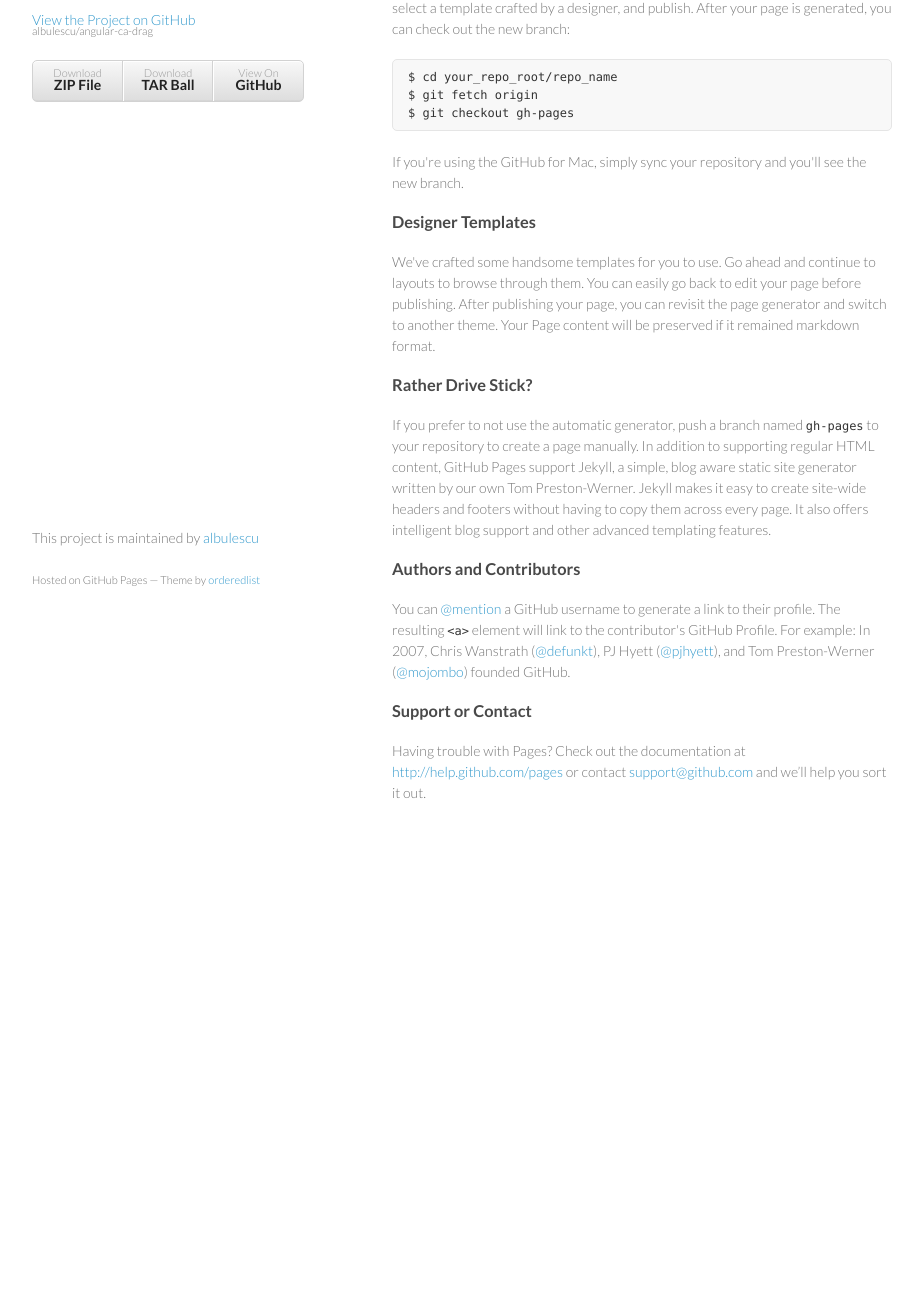
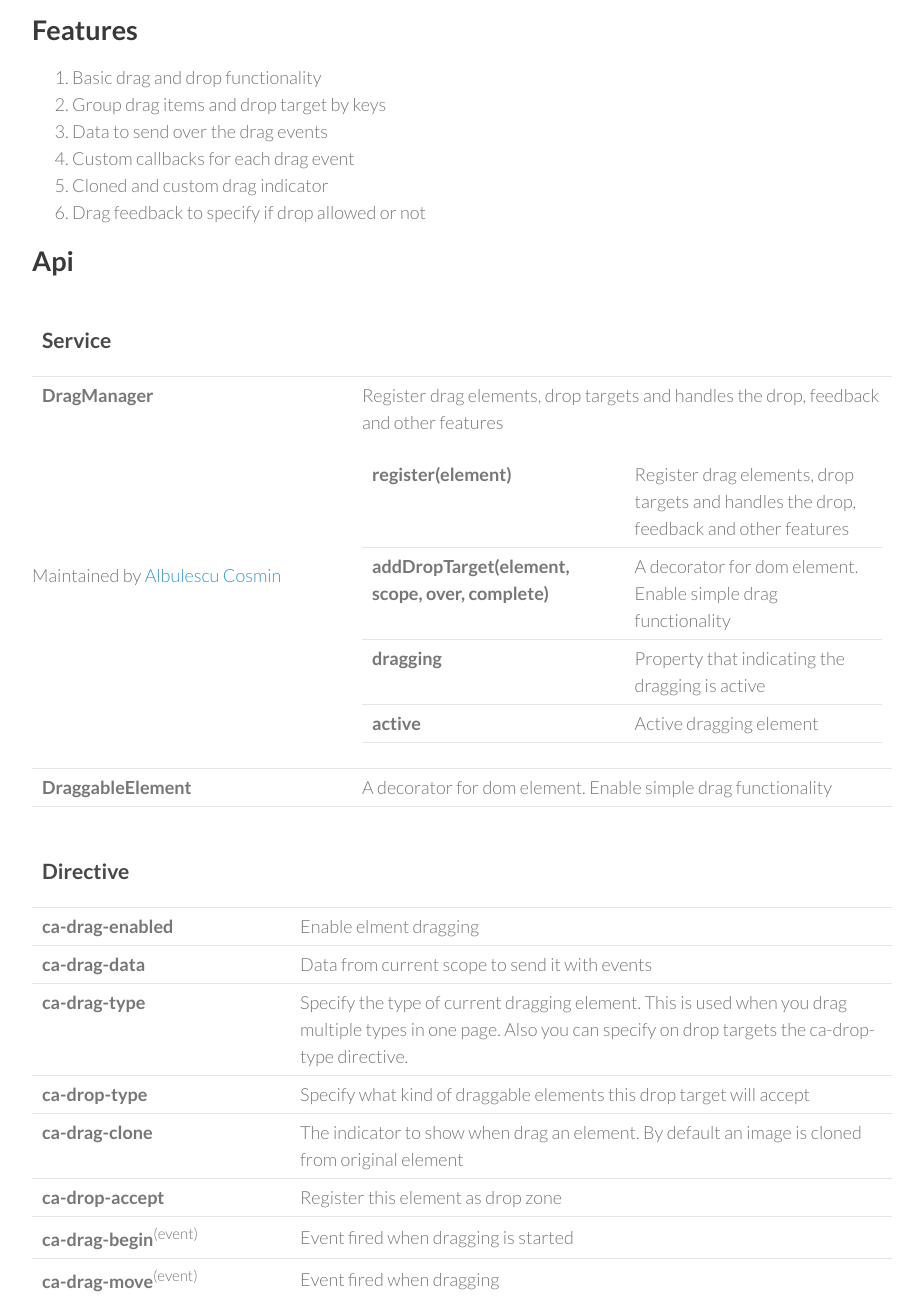
Before and after one commit to albulescu/angular-ca-drag, a plain HTML site: page index.html in a window 1280 px wide. Shown: the part 141-1439 px from the top of the page, without its empty margins (178-1101 px from the left). Before the commit the page ends 1014 px from the top, so only its background shows below. Drawn offline with Linux system fonts and the light colour scheme.

Commit message:
Add some doc

```diff
--- a/index.html
+++ b/index.html
@@ -14,56 +14,131 @@
   </head>
   <body>
     <div class="wrapper">
-      <header>
-        <h1>angular-ca-drag</h1>
-        <p>AngularJS Drag &amp; Drop Module</p>
+        <h1>
+        <a name="welcome-to-github-pages" class="anchor" href="#welcome-to-github-pages"><span class="octicon octicon-link"></span></a>Drag &amp; Drop Module for AngularJS</h1>
 
-        <p class="view"><a href="https://github.com/albulescu/angular-ca-drag">View the Project on GitHub <small>albulescu/angular-ca-drag</small></a></p>
+        <p><a href="https://github.com/albulescu/angular-ca-drag" target="_blank">angular-ca-drag</a> is a drag and drop module for <a href="https://angularjs.org/" target="_blank">AngularJS</a>. </p>
 
+        <h2></a>Features</h2>
 
-        <ul>
-          <li><a href="https://github.com/albulescu/angular-ca-drag/zipball/master">Download <strong>ZIP File</strong></a></li>
-          <li><a href="https://github.com/albulescu/angular-ca-drag/tarball/master">Download <strong>TAR Ball</strong></a></li>
-          <li><a href="https://github.com/albulescu/angular-ca-drag">View On <strong>GitHub</strong></a></li>
-        </ul>
-      </header>
-      <section>
-        <h3>
-<a name="welcome-to-github-pages" class="anchor" href="#welcome-to-github-pages"><span class="octicon octicon-link"></span></a>Welcome to GitHub Pages.</h3>
+        <p>
+        <ol>
+          <li>Basic drag and drop functionality</li>
+          <li>Group drag items and drop target by keys</li>
+          <li>Data to send over the drag events</li>
+          <li>Custom callbacks for each drag event</li>
+          <li>Cloned and custom drag indicator</li>
+          <li>Drag feedback to specify if drop allowed or not</li>
 
-<p>This automatic page generator is the easiest way to create beautiful pages for all of your projects. Author your page content here using GitHub Flavored Markdown, select a template crafted by a designer, and publish. After your page is generated, you can check out the new branch:</p>
+        </ol>
+        </p>
 
-<pre><code>$ cd your_repo_root/repo_name
-$ git fetch origin
-$ git checkout gh-pages
-</code></pre>
+        <h2></a>Api</h2>
+        <br/>
+        <table>
+          <tr>
+            <td width="300px" valign="top" align="right"><h3>Service</h3></td>
+            <td></td>
+          </tr>
+          <tr>
+            <td valign="top" align="right"><strong>DragManager</strong></td>
+            <td>
+              <p>Register drag elements, drop targets and handles the drop, feedback and other features</p>
+              <table>
+                <tr>
+                  <td valign="top" align="right"><strong>register(element)</strong></td>
+                  <td>Register drag elements, drop targets and handles the drop, feedback and other features</td>
+                </tr>
+                <tr>
+                  <td valign="top" align="right"><strong>addDropTarget(element, scope, over, complete)</strong></td>
+                  <td>A decorator for dom element. Enable simple drag functionality</td>
+                </tr>
+                <tr>
+                  <td valign="top" align="right"><strong>dragging</strong></td>
+                  <td>Property that indicating the dragging is active</td>
+                </tr>
+                <tr>
+                  <td valign="top" align="right"><strong>active</strong></td>
+                  <td>Active dragging element</td>
+                </tr>
+              </table>
+            </td>
+          </tr>
+          <tr>
+            <td valign="top" align="right"><strong>DraggableElement</strong></td>
+            <td>A decorator for dom element. Enable simple drag functionality</td>
+          </tr>
+        </table>
+        <br/>
+        <table>
 
-<p>If you're using the GitHub for Mac, simply sync your repository and you'll see the new branch.</p>
+          <tr>
+            <td width="30%" valign="top" align="right"><h3>Directive</h3></td>
+            <td></td>
+          </tr>
+          <tr>
+            <td valign="top" align="right"><strong>ca-drag-enabled</strong></td>
+            <td>Enable elment dragging</td>
+          </tr>
+          <tr>
+            <td valign="top" align="right"><strong>ca-drag-data</strong></td>
+            <td>Data from current scope to send it with events</td>
+          </tr>
+          <tr>
+            <td valign="top" align="right"><strong>ca-drag-type</strong></td>
+            <td>Specify the type of current dragging element. This is used when you drag multiple types in one page. Also you can specify on drop targets the ca-drop-type directive.</td>
+          </tr>
+          <tr>
+            <td valign="top" align="right"><strong>ca-drop-type</strong></td>
+            <td>Specify what kind of draggable elements this drop target will accept</td>
+          </tr>
+          <tr>
+            <td valign="top" align="right"><strong>ca-drag-clone</strong></td>
+            <td>The indicator to show when drag an element. By default an image is cloned from original element </td>
+          </tr>
+          <tr>
+            <td valign="top" align="right"><strong>ca-drop-accept</strong></td>
+            <td>Register this element as drop zone</td>
+          </tr>
+          <tr>
+            <td valign="top" align="right"><strong>ca-drag-begin</strong><sup>(event)</sup></td>
+            <td>Event fired when dragging is started</td>
+          </tr>
+          <tr>
+            <td valign="top" align="right"><strong>ca-drag-move</strong><sup>(event)</sup></td>
+            <td>Event fired when dragging</td>
+          </tr>
+          <tr>
+            <td valign="top" align="right"><strong>ca-drag-complete</strong><sup>(event)</sup></td>
+            <td>Event fired when dragging is completed</td>
+          </tr>
+          <tr>
+            <td valign="top" align="right"><strong>ca-drop-complete</strong><sup>(event)</sup></td>
+            <td>Add this to drop target and it will be fired when a draggable element is dropped</td>
+          </tr>
+          <tr>
+            <td valign="top" align="right"><strong>ca-drop-over</strong><sup>(event)</sup></td>
+            <td>Add this to drop target and it will be fired when a draggable element is over the drop target</td>
+          </tr>
+        </table>
+      <br/>
+        <h2>
+        <a name="authors-and-contributors" class="anchor" href="#authors-and-contributors"><span class="octicon octicon-link"></span></a>Authors and Contributors</h2>
 
-<h3>
-<a name="designer-templates" class="anchor" href="#designer-templates"><span class="octicon octicon-link"></span></a>Designer Templates</h3>
+        <p>You can <a href="https://github.com/blog/821" class="user-mention">@mention</a> a GitHub username to generate a link to their profile. The resulting <code>&lt;a&gt;</code> element will link to the contributor's GitHub Profile. For example: In 2007, Chris Wanstrath (<a href="https://github.com/defunkt" class="user-mention">@defunkt</a>), PJ Hyett (<a href="https://github.com/pjhyett" class="user-mention">@pjhyett</a>), and Tom Preston-Werner (<a href="https://github.com/mojombo" class="user-mention">@mojombo</a>) founded GitHub.</p>
 
-<p>We've crafted some handsome templates for you to use. Go ahead and continue to layouts to browse through them. You can easily go back to edit your page before publishing. After publishing your page, you can revisit the page generator and switch to another theme. Your Page content will be preserved if it remained markdown format.</p>
+        <h2>Issues</h2>
 
-<h3>
-<a name="rather-drive-stick" class="anchor" href="#rather-drive-stick"><span class="octicon octicon-link"></span></a>Rather Drive Stick?</h3>
+        <p>Having trouble with plugin? Create issue at <a href="https://github.com/albulescu/angular-ca-drag/issues">Github Issues</a>.</p>
 
-<p>If you prefer to not use the automatic generator, push a branch named <code>gh-pages</code> to your repository to create a page manually. In addition to supporting regular HTML content, GitHub Pages support Jekyll, a simple, blog aware static site generator written by our own Tom Preston-Werner. Jekyll makes it easy to create site-wide headers and footers without having to copy them across every page. It also offers intelligent blog support and other advanced templating features.</p>
+        <h2>Demo</h2>
+        <p>
+          <a href="demo.html">Simple drag &amp; drop</a>
+        </p>
 
-<h3>
-<a name="authors-and-contributors" class="anchor" href="#authors-and-contributors"><span class="octicon octicon-link"></span></a>Authors and Contributors</h3>
-
-<p>You can <a href="https://github.com/blog/821" class="user-mention">@mention</a> a GitHub username to generate a link to their profile. The resulting <code>&lt;a&gt;</code> element will link to the contributor's GitHub Profile. For example: In 2007, Chris Wanstrath (<a href="https://github.com/defunkt" class="user-mention">@defunkt</a>), PJ Hyett (<a href="https://github.com/pjhyett" class="user-mention">@pjhyett</a>), and Tom Preston-Werner (<a href="https://github.com/mojombo" class="user-mention">@mojombo</a>) founded GitHub.</p>
-
-<h3>
-<a name="support-or-contact" class="anchor" href="#support-or-contact"><span class="octicon octicon-link"></span></a>Support or Contact</h3>
-
-<p>Having trouble with Pages? Check out the documentation at <a href="http://help.github.com/pages">http://help.github.com/pages</a> or contact <a href="mailto:support@github.com">support@github.com</a> and we’ll help you sort it out.</p>
-      </section>
-      <footer>
-        <p>This project is maintained by <a href="https://github.com/albulescu">albulescu</a></p>
-        <p><small>Hosted on GitHub Pages &mdash; Theme by <a href="https://github.com/orderedlist">orderedlist</a></small></p>
-      </footer>
+        <footer>
+          <p>Maintained by <a href="https://github.com/albulescu">Albulescu Cosmin</a></p>
+        </footer>
     </div>
     <script src="javascripts/scale.fix.js"></script>
               <script type="text/javascript">
--- a/stylesheets/styles.css
+++ b/stylesheets/styles.css
@@ -2,7 +2,7 @@
 
 body {
   padding:50px;
-  font:14px/1.5 Lato, "Helvetica Neue", Helvetica, Arial, sans-serif;
+  font:18px/1.5 Lato, "Helvetica Neue", Helvetica, Arial, sans-serif;
   color:#777;
   font-weight:300;
 }
@@ -139,8 +139,7 @@ header ul a {
 }
 
 strong {
-  color:#222;
-  font-weight:700;
+  font-weight:600;
 }
 
 header ul li + li {
```
